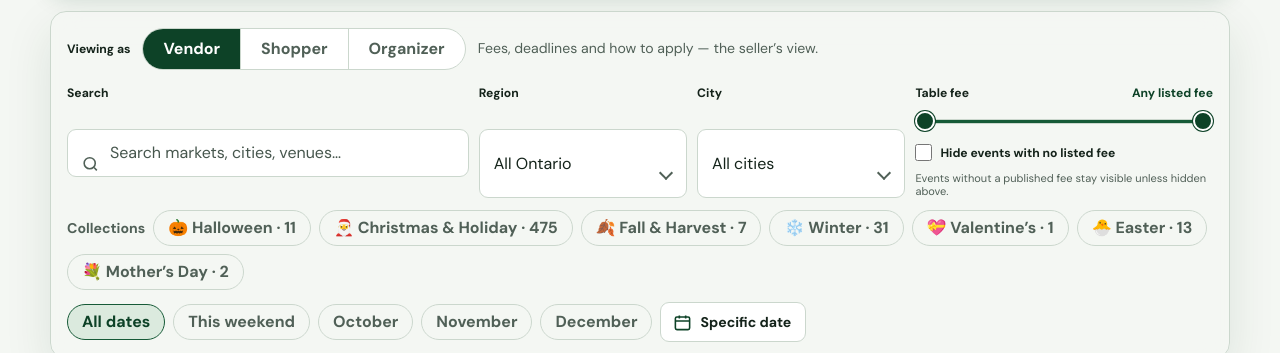
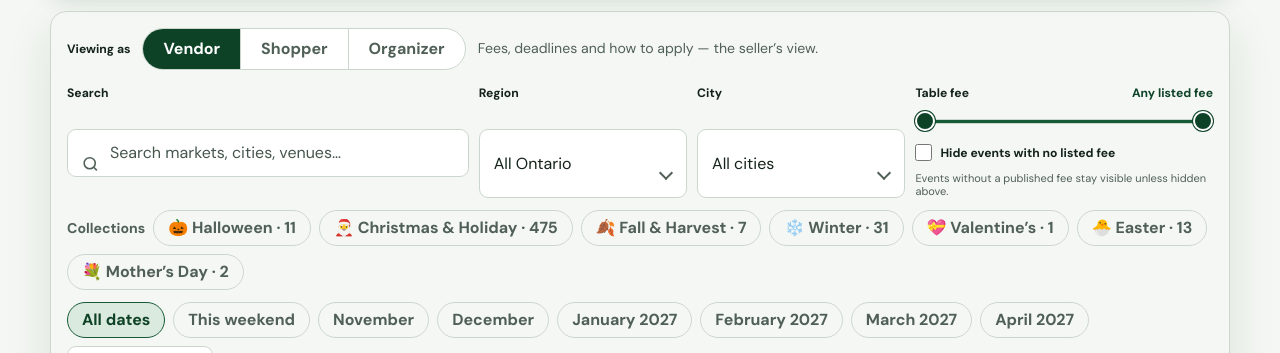
Before and after one commit to ontariovendorevents/ontariovendorevents.github.io, a plain HTML site: page index.html in a window 1280 px wide. Shown: the part 443-796 px from the top of the page. Drawn offline with Linux system fonts and the light colour scheme.

Commit message:
Page v45: month shortcut chips generated from the calendar

```diff
--- a/index.html
+++ b/index.html
@@ -1145,9 +1145,6 @@
       <div class="quick-filters" role="group" aria-label="Date range">
         <button class="chip" type="button" data-range="all" aria-pressed="true">All dates</button>
         <button class="chip" type="button" data-range="weekend" aria-pressed="false">This weekend</button>
-        <button class="chip" type="button" data-range="2026-10" aria-pressed="false">October</button>
-        <button class="chip" type="button" data-range="2026-11" aria-pressed="false">November</button>
-        <button class="chip" type="button" data-range="2026-12" aria-pressed="false">December</button>
         <div class="specific-date" id="specific-date-wrap">
           <button class="date-picker-toggle" id="date-picker-toggle" type="button" aria-label="Choose a specific date" aria-expanded="false" aria-controls="date-picker"><svg aria-hidden="true" viewBox="0 0 24 24" fill="none" stroke="currentColor" stroke-width="2"><rect x="3" y="5" width="18" height="16" rx="2"></rect><path d="M16 3v4M8 3v4M3 10h18"></path></svg><span id="specific-date-label">Specific date</span></button>
           <button class="specific-date-clear" id="specific-date-clear" type="button" aria-label="Clear specific date" title="Clear specific date" hidden>&times;</button>
@@ -1264,7 +1261,7 @@
         <span id="legend-events">0 events</span>
       </div>
       <div class="kofi-button"><a href="https://ko-fi.com/evergreenember" target="_blank" rel="noopener noreferrer" aria-label="Support me on Ko-fi (opens in a new tab)"><svg aria-hidden="true" viewBox="0 0 24 24" fill="none"><path fill="#fff" d="M3 6.5h13.5v7A5.5 5.5 0 0 1 11 19H8.5A5.5 5.5 0 0 1 3 13.5v-7Z"/><path stroke="#1c211e" stroke-width="1.8" d="M16.5 8h1.25a3.25 3.25 0 0 1 0 6.5H16"/><path fill="#ff5e5b" d="M9.75 15.1 6.5 12a2.15 2.15 0 0 1 3.25-2.8A2.15 2.15 0 0 1 13 12l-3.25 3.1Z"/></svg><span>Support me on Ko-fi</span></a></div>
-      <div class="snapshot">Calendar snapshot · November 15, 2026<br />Open the full calendar for changes after this time.<br /><button class="version-link" id="changelog-open" type="button" aria-haspopup="dialog">v44 · Changelog</button></div>
+      <div class="snapshot">Calendar snapshot · November 15, 2026<br />Open the full calendar for changes after this time.<br /><button class="version-link" id="changelog-open" type="button" aria-haspopup="dialog">v45 · Changelog</button></div>
       <p class="disclaimer">We do our best to check all of the events, but it still remains on each individual to do their due diligence.</p>
       <p class="credit">Ontario Vendor Events is built and curated by <a href="https://linktr.ee/evergreen.n.ember" target="_blank" rel="noopener noreferrer">Evergreen &amp; Ember</a></p>
       <nav class="socials" aria-label="Ontario Vendor Events on social media">
@@ -1285,6 +1282,7 @@
       </div>
       <div class="changelog-body">
         <p class="changelog-note">Page features and improvements. New event listings aren't logged here — the page always shows the latest from the calendar.</p>
+        <section class="changelog-entry"><h3>v45 — Nov 15, 2026</h3><ul><li>The month shortcut buttons are no longer frozen at October–December: they are built from the calendar itself, starting with the current month, so past months drop away on their own and new months appear as events are added.</li></ul></section>
         <section class="changelog-entry"><h3>v44 — Nov 15, 2026</h3><ul><li>Fixed the date picker opening on October: it now opens on the current month (or on the month of your selected date, if you have one).</li></ul></section>
         <section class="changelog-entry"><h3>v43 — Nov 15, 2026</h3><ul><li>Event cards now carry a round organizer icon beside the market name. Organizers who submit their events can have their own logo shown; every other card uses the Ontario Vendor Events badge, so the whole list stays one tidy, even size. First icon up: Picks &amp; Giggles.</li></ul></section>
         <section class="changelog-entry"><h3>v42 — Nov 8, 2026</h3><ul><li>Removed the “Get weekly opportunities by email” signup band: the email digest never gained an audience, so the page no longer collects email addresses. Nothing else changed — listings, filters and the market review form are all as they were.</li></ul></section>
@@ -1400,6 +1398,38 @@
       if (legendEvents) legendEvents.textContent = EVENTS.length + (EVENTS.length === 1 ? ' event' : ' events');
       var list = document.getElementById('event-list');
       var cards = [];
+      (function buildMonthChips() {
+        var anchor = document.getElementById('specific-date-wrap');
+        if (!anchor || !anchor.parentNode) return;
+        var seen = {};
+        EVENTS.forEach(function (event) {
+          var cursor = String(event.date || '').slice(0, 7);
+          var last = String(event.endDate || event.date || '').slice(0, 7);
+          var guard = 0;
+          while (cursor && cursor <= last && guard < 24) {
+            seen[cursor] = true;
+            var y = Number(cursor.slice(0, 4));
+            var m = Number(cursor.slice(5, 7)) + 1;
+            if (m === 13) { m = 1; y += 1; }
+            cursor = y + '-' + String(m).padStart(2, '0');
+            guard += 1;
+          }
+        });
+        var now = new Date();
+        var nowKey = now.getFullYear() + '-' + String(now.getMonth() + 1).padStart(2, '0');
+        Object.keys(seen).filter(function (key) { return key >= nowKey; }).sort().slice(0, 6).forEach(function (key) {
+          var parts = key.split('-');
+          var label = new Date(Number(parts[0]), Number(parts[1]) - 1, 1).toLocaleDateString('en-CA', { month: 'long' });
+          if (Number(parts[0]) !== now.getFullYear()) label += ' ' + parts[0];
+          var button = document.createElement('button');
+          button.className = 'chip';
+          button.type = 'button';
+          button.dataset.range = key;
+          button.setAttribute('aria-pressed', 'false');
+          button.textContent = label;
+          anchor.parentNode.insertBefore(button, anchor);
+        });
+      })();
       var chips = Array.prototype.slice.call(document.querySelectorAll('.chip'));
       var count = document.getElementById('count');
       var empty = document.getElementById('empty');
```
